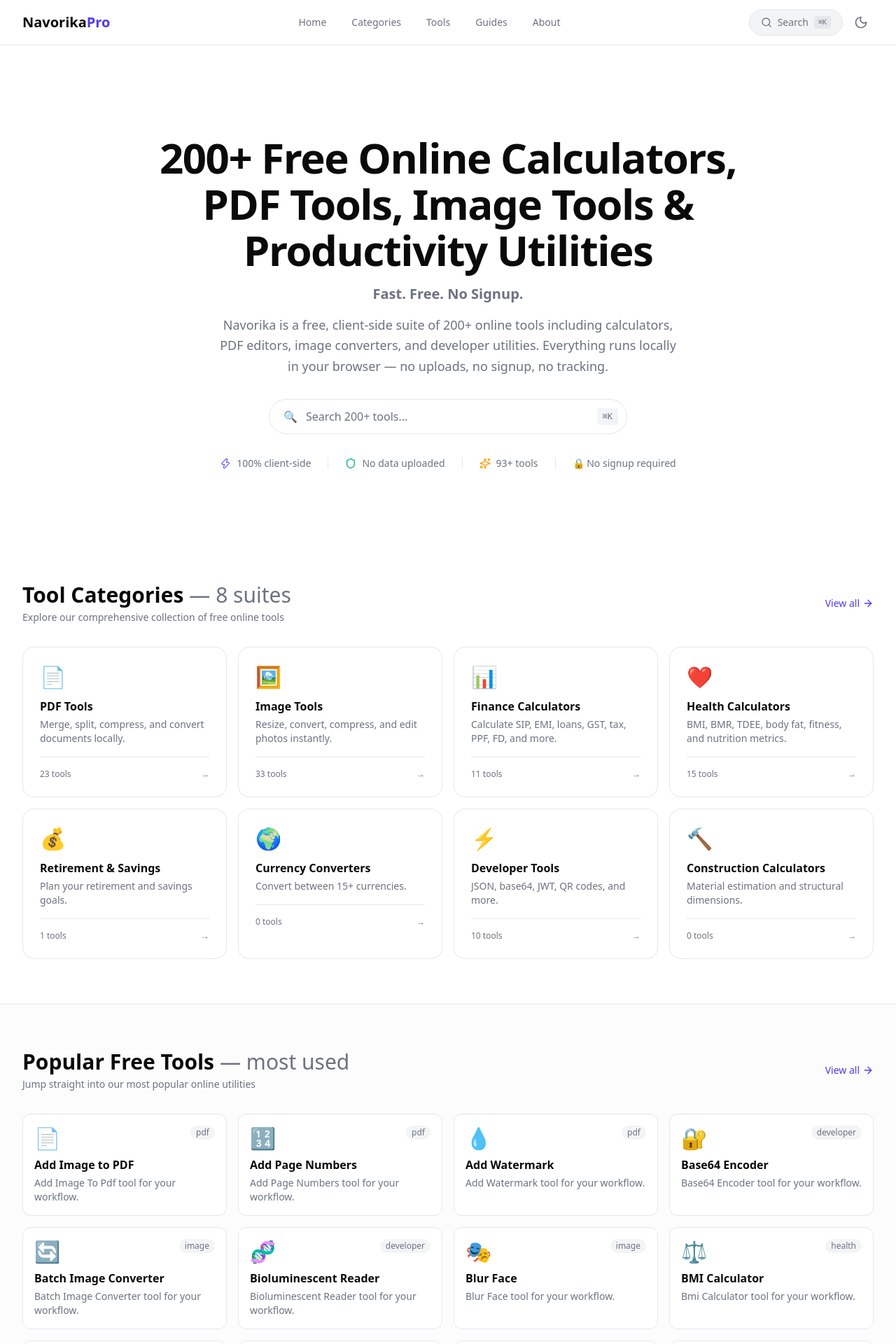
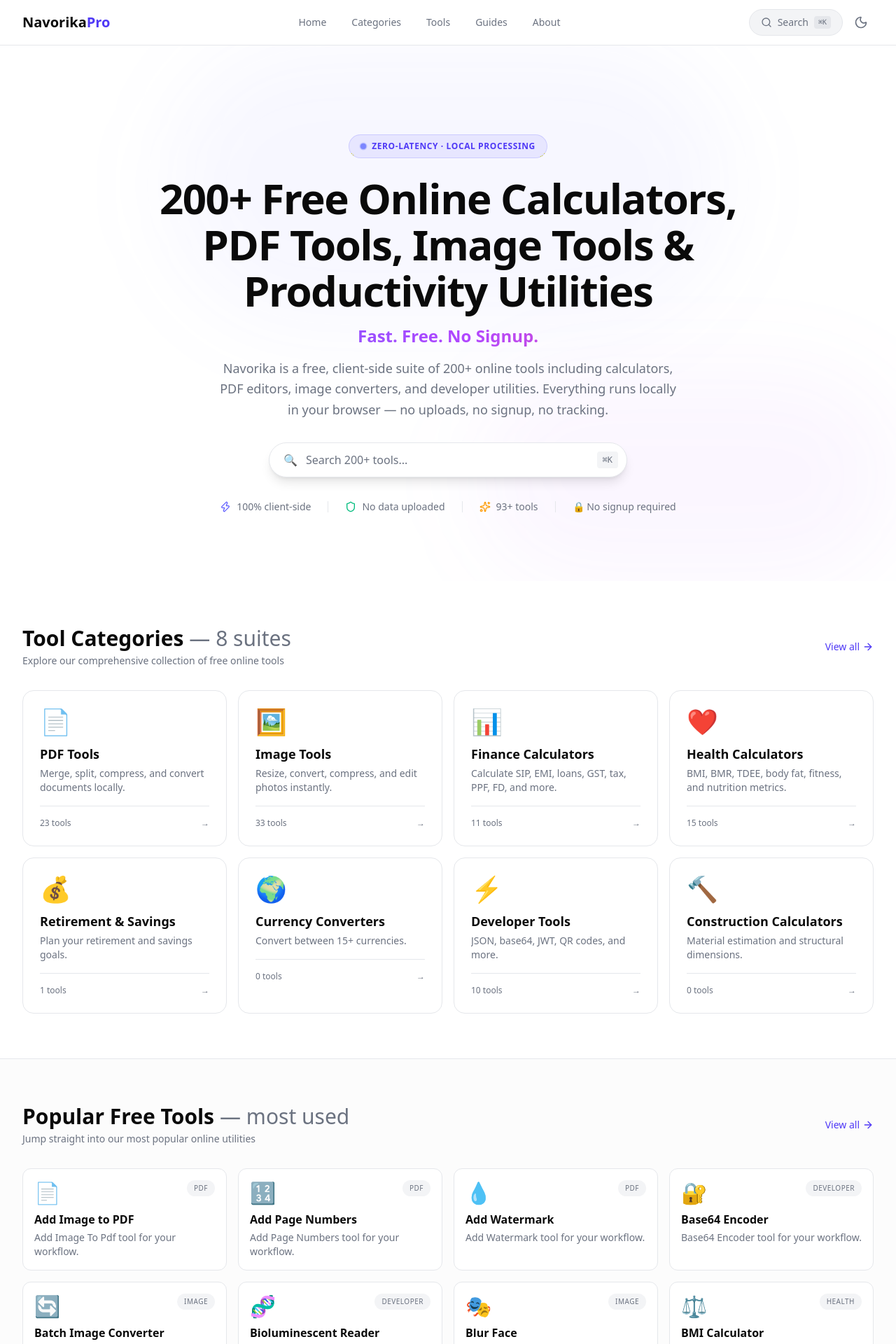
Before and after one commit to js91872/navorika, a Next.js app: page / in a window 1280 px wide. Shown: the top 1920 px of the page at 70% size. Built offline with nearby package versions, Linux system fonts and the light colour scheme.

Commit message:
feat: enhance homepage with gradient hero and premium card styling

```diff
--- a/src/app/page.tsx
+++ b/src/app/page.tsx
@@ -28,30 +28,45 @@ export default function HomePage() {
 
       <div className="bg-[var(--background)] text-[var(--foreground)]">
 
-        {/* ====== HERO SECTION – SEO Optimized ====== */}
+        {/* ====== HERO SECTION – Premium ====== */}
         <section className="relative overflow-hidden px-4 pt-24 pb-16 md:pt-32 md:pb-24">
+          {/* Background glow */}
+          <div className="absolute inset-0 pointer-events-none">
+            <div className="absolute top-0 left-1/2 -translate-x-1/2 w-[800px] h-[400px] bg-indigo-500/5 rounded-full blur-3xl" />
+            <div className="absolute bottom-0 right-0 w-[600px] h-[300px] bg-purple-500/5 rounded-full blur-3xl" />
+          </div>
+
           <div className="max-w-4xl mx-auto text-center relative z-10">
-            {/* H1 – Primary keyword phrase */}
+            {/* Badge */}
+            <div className="inline-flex items-center gap-2 px-4 py-2 rounded-full bg-indigo-500/10 border border-indigo-500/20 text-indigo-600 dark:text-indigo-400 text-xs font-bold uppercase tracking-wider mb-6">
+              <span className="relative flex h-2 w-2">
+                <span className="animate-ping absolute inline-flex h-full w-full rounded-full bg-indigo-400 opacity-75"></span>
+                <span className="relative inline-flex rounded-full h-2 w-2 bg-indigo-400"></span>
+              </span>
+              Zero-latency · Local processing
+            </div>
+
+            {/* Main Heading with Gradient */}
             <h1 className="text-4xl sm:text-5xl md:text-6xl font-black tracking-tight leading-[1.1] mb-4">
               200+ Free Online Calculators, PDF Tools, Image Tools &amp; Productivity Utilities
             </h1>
 
-            {/* Subtitle – Secondary keyword phrase */}
-            <p className="text-xl font-semibold text-[var(--muted-foreground)] mb-4">
+            {/* Subtitle */}
+            <p className="text-2xl font-bold mb-4 bg-gradient-to-r from-indigo-500 via-purple-500 to-pink-500 bg-clip-text text-transparent">
               Fast. Free. No Signup.
             </p>
 
-            {/* Description – Tell Google what Navorika is */}
+            {/* Description */}
             <p className="text-lg text-[var(--muted-foreground)] max-w-2xl mx-auto leading-relaxed mb-8">
               Navorika is a free, client-side suite of 200+ online tools including calculators,
               PDF editors, image converters, and developer utilities. Everything runs locally
               in your browser — no uploads, no signup, no tracking.
             </p>
 
-            {/* Search Bar */}
+            {/* Search */}
             <button
               onClick={() => setSearchOpen(true)}
-              className="flex items-center gap-3 max-w-lg mx-auto w-full p-3 rounded-full bg-[var(--card)] border border-[var(--border)] hover:border-indigo-400/50 transition-all text-left"
+              className="flex items-center gap-3 max-w-lg mx-auto w-full p-3 rounded-full bg-[var(--card)] border border-[var(--border)] hover:border-indigo-400/50 transition-all text-left shadow-lg hover:shadow-indigo-500/10"
             >
               <span className="pl-2 text-[var(--muted-foreground)]">🔍</span>
               <span className="flex-1 text-[var(--muted-foreground)]">Search 200+ tools...</span>
@@ -72,14 +87,12 @@ export default function HomePage() {
                 <Sparkles className="h-4 w-4 text-amber-500" /> {tools.length}+ tools
               </span>
               <span className="w-px h-4 bg-[var(--border)]" />
-              <span className="flex items-center gap-2">
-                🔒 No signup required
-              </span>
+              <span className="flex items-center gap-2">🔒 No signup required</span>
             </div>
           </div>
         </section>
 
-        {/* ====== CATEGORIES SECTION ====== */}
+        {/* ====== CATEGORIES SECTION – Premium Cards ====== */}
         <section className="max-w-7xl mx-auto px-4 sm:px-6 lg:px-8 py-16">
           <div className="flex items-center justify-between mb-8">
             <div>
@@ -109,17 +122,17 @@ export default function HomePage() {
                 <Link
                   key={category.slug}
                   href={`/categories/${category.slug}`}
-                  className="group p-6 rounded-2xl bg-[var(--card)] border border-[var(--border)] hover:border-indigo-500/50 transition-all hover:shadow-lg hover:shadow-indigo-500/5"
+                  className="group p-6 rounded-2xl bg-[var(--card)] border border-[var(--border)] hover:border-indigo-500/50 transition-all hover:shadow-xl hover:shadow-indigo-500/5 hover:-translate-y-1 duration-300"
                 >
-                  <div className="text-3xl mb-3 group-hover:scale-110 transition-transform">{icon}</div>
-                  <h3 className="font-bold group-hover:text-indigo-600 dark:group-hover:text-indigo-400 transition-colors">
+                  <div className="text-4xl mb-3 group-hover:scale-110 transition-transform duration-300">{icon}</div>
+                  <h3 className="font-bold text-lg group-hover:text-indigo-600 dark:group-hover:text-indigo-400 transition-colors">
                     {category.name}
                   </h3>
                   <p className="text-sm text-[var(--muted-foreground)] mt-1 line-clamp-2">
                     {category.description}
                   </p>
                   <div className="mt-4 pt-4 border-t border-[var(--border)] flex items-center justify-between text-xs text-[var(--muted-foreground)]">
-                    <span>{toolCount} tools</span>
+                    <span className="font-medium">{toolCount} tools</span>
                     <span className="group-hover:translate-x-1 transition-transform">→</span>
                   </div>
                 </Link>
@@ -128,7 +141,7 @@ export default function HomePage() {
           </div>
         </section>
 
-        {/* ====== POPULAR TOOLS SECTION ====== */}
+        {/* ====== POPULAR TOOLS – Premium Cards ====== */}
         <section className="bg-[var(--muted)]/30 border-y border-[var(--border)] py-16">
           <div className="max-w-7xl mx-auto px-4 sm:px-6 lg:px-8">
             <div className="flex items-center justify-between mb-8">
@@ -156,11 +169,13 @@ export default function HomePage() {
                 <Link
                   key={tool.slug}
                   href={`/tools/${tool.slug}`}
-                  className="p-4 rounded-xl bg-[var(--card)] border border-[var(--border)] hover:border-indigo-500/40 transition-all hover:shadow-md group"
+                  className="group p-4 rounded-xl bg-[var(--card)] border border-[var(--border)] hover:border-indigo-500/40 transition-all hover:shadow-lg hover:shadow-indigo-500/5 hover:-translate-y-1 duration-300"
                 >
                   <div className="flex items-start justify-between">
-                    <span className="text-3xl">{getToolIcon(tool.slug)}</span>
-                    <span className="text-xs text-[var(--muted-foreground)] bg-[var(--muted)] px-2 py-0.5 rounded-full">
+                    <span className="text-3xl group-hover:scale-110 transition-transform duration-300">
+                      {getToolIcon(tool.slug)}
+                    </span>
+                    <span className="text-[10px] font-medium uppercase tracking-wider text-[var(--muted-foreground)] bg-[var(--muted)] px-2.5 py-1 rounded-full">
                       {tool.category.split('-')[0]}
                     </span>
                   </div>
```
